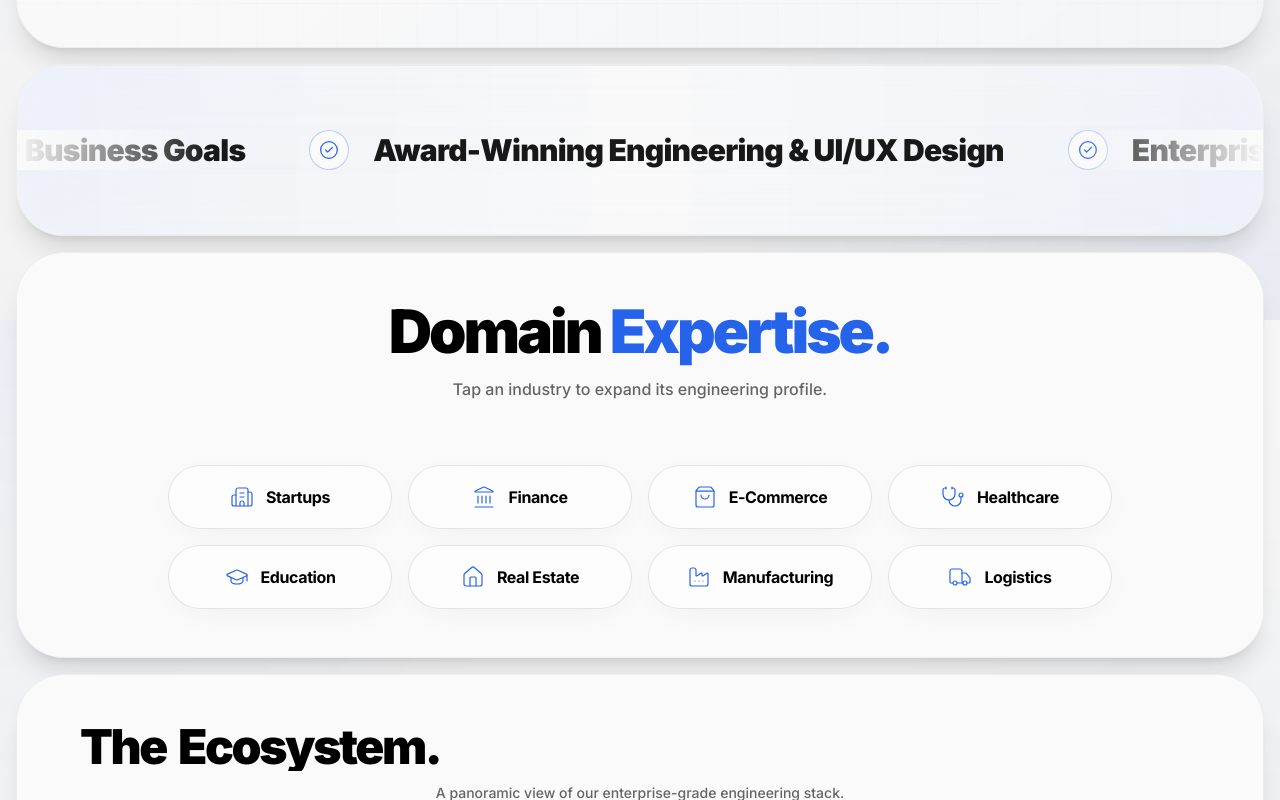
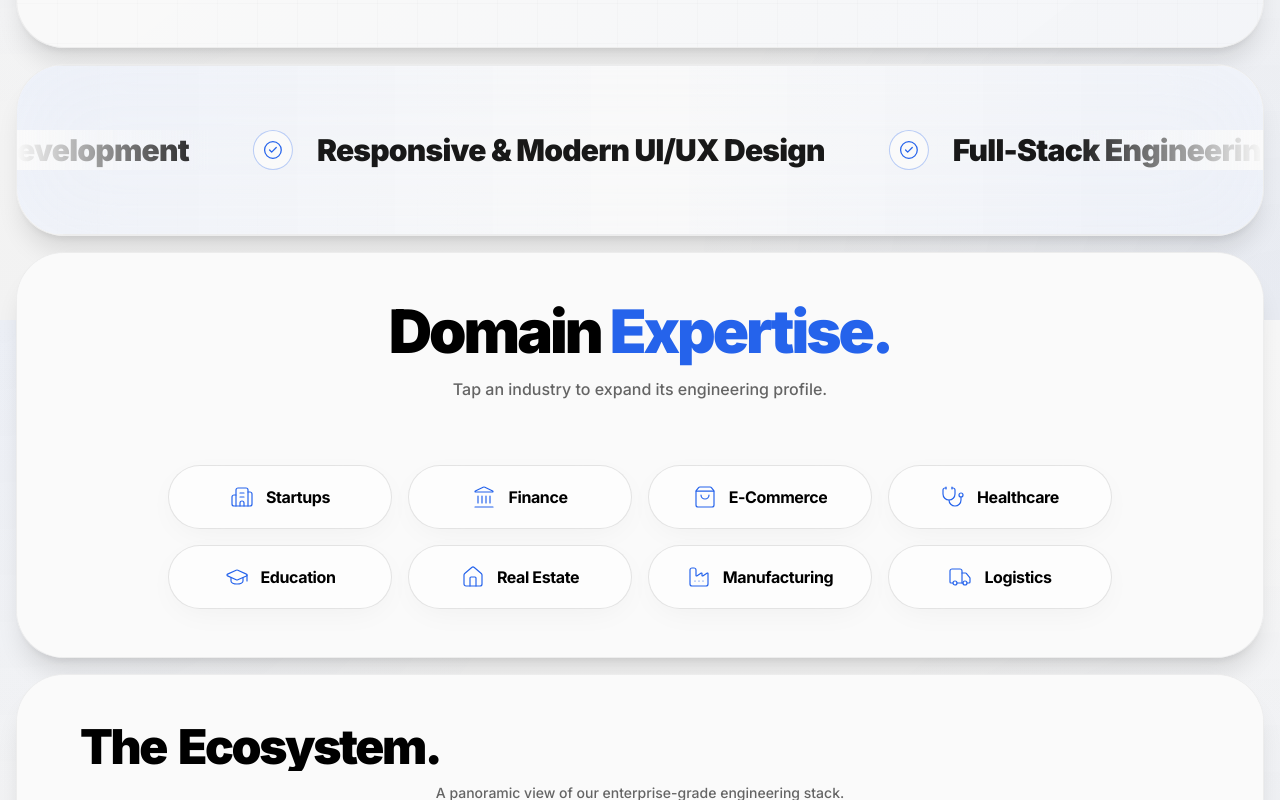
Before and after one commit to codewitharyan-01/Forb-Tech-solutions, a Next.js app: page / in a window 1280 px wide. Shown: the part 2080-2880 px from the top of the page. Built offline with nearby package versions, Linux system fonts and the light colour scheme.

Commit message:
Auto-sync update

```diff
--- a/src/components/sections/WhyChoose.tsx
+++ b/src/components/sections/WhyChoose.tsx
@@ -3,14 +3,14 @@
 import { CheckCircle2 } from "lucide-react"
 
 const reasons = [
-  "Custom Software Tailored to Your Business Goals",
-  "Award-Winning Engineering & UI/UX Design",
-  "Enterprise-Grade Security & Scalability Built-In",
-  "Seamless Cloud Integrations (AWS & Azure)",
-  "Lightning Fast Web Apps Powered by Next.js",
-  "Dedicated 24/7 Technical Support & Maintenance",
-  "100% Transparent Communication & Agile Workflows",
-  "AI-Powered Automations to Save 40+ Hours a Week"
+  "Custom Web Application Development",
+  "Responsive & Modern UI/UX Design",
+  "Full-Stack Engineering Team",
+  "Scalable Digital Solutions for Businesses",
+  "Fast, Secure, & Optimized Codebases",
+  "API Development & Third-Party Integrations",
+  "Reliable Tech Maintenance & Support",
+  "Turning Complex Ideas into Functional Software"
 ]
 
 export function WhyChoose() {
```
